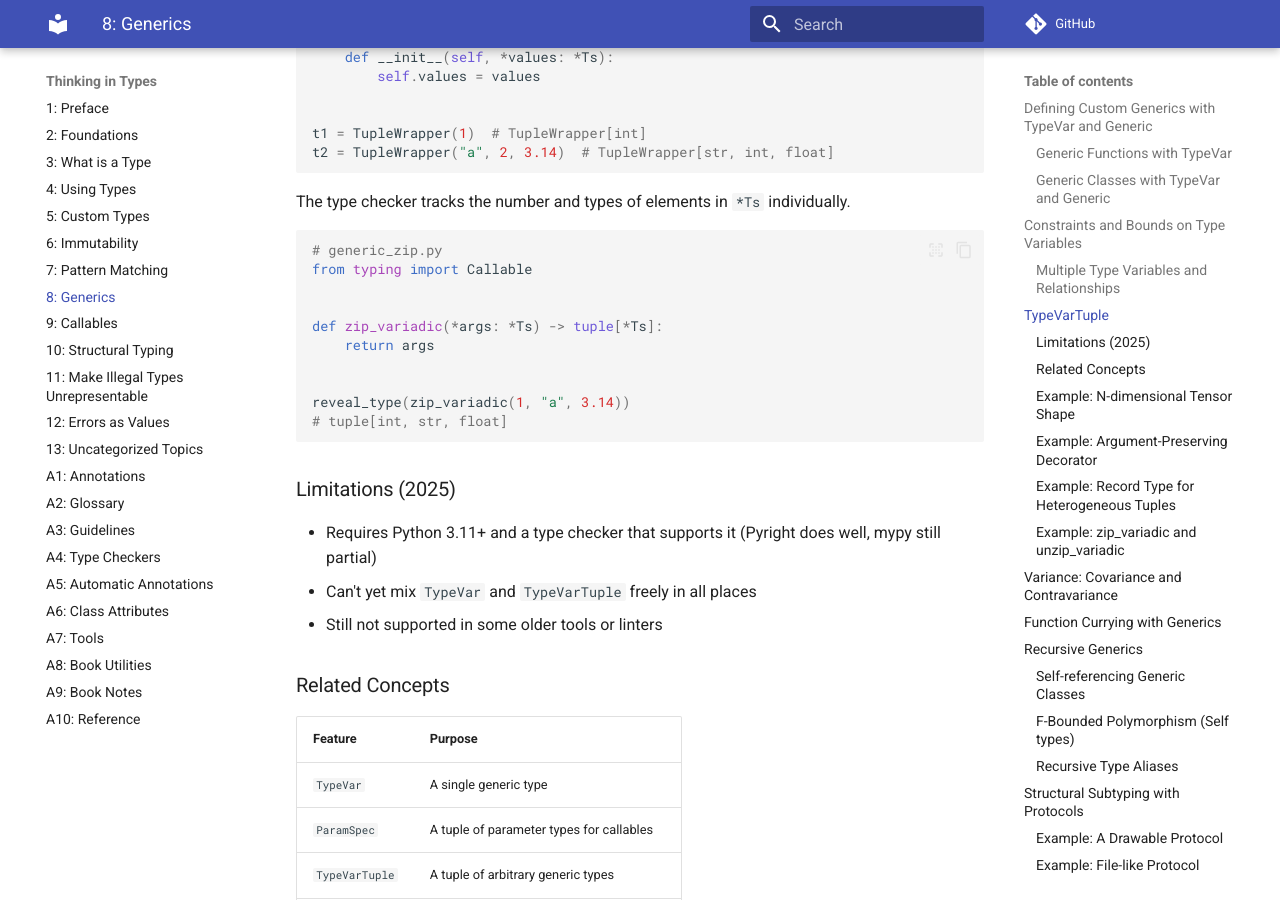
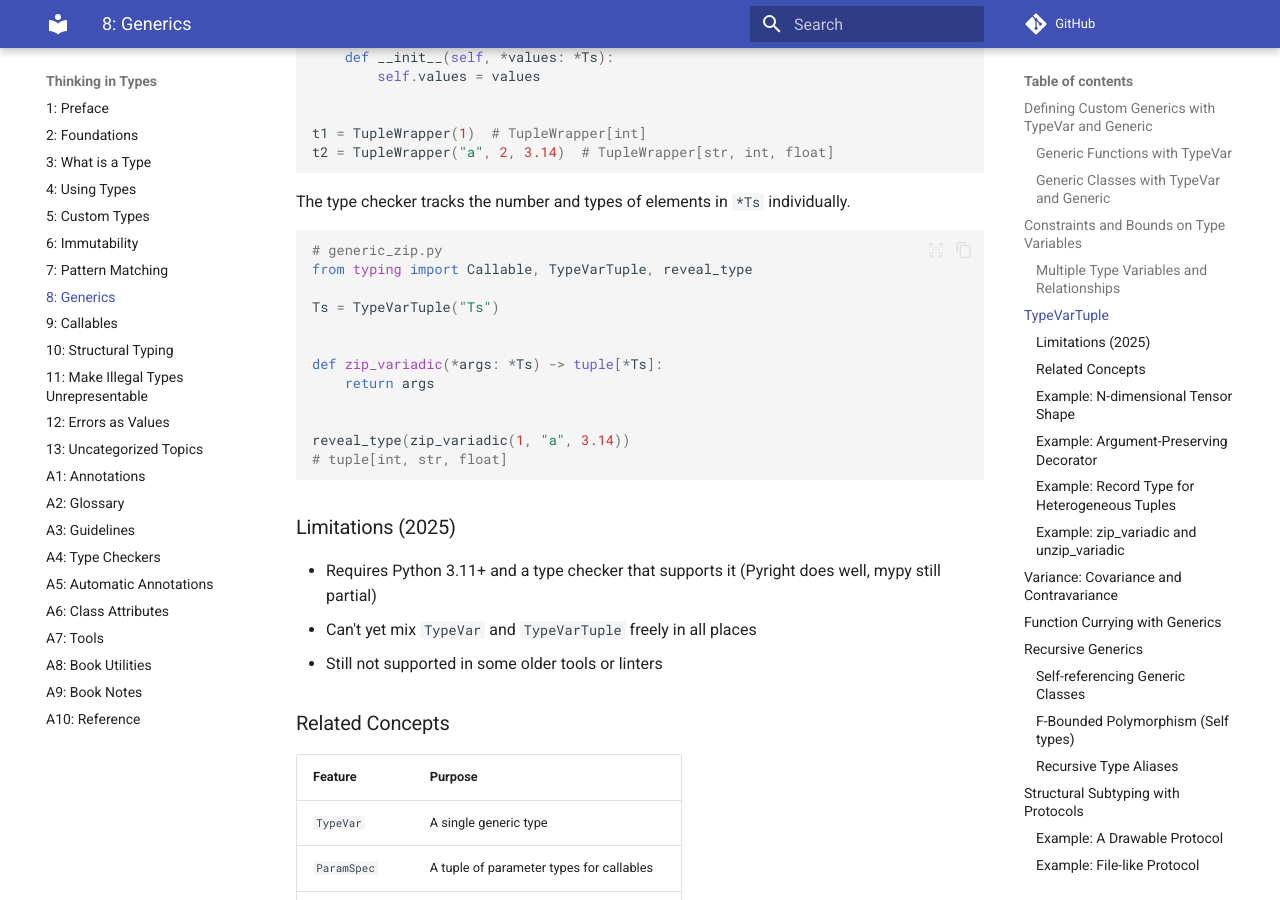
Before and after one commit to ThinkingInTypes/ThinkingInTypes.github.io, an MkDocs documentation site: the page built from Chapters/C08_Generics.md, in a window 1280 px wide and 900 px high, scrolled down 5601 px. Built offline with MkDocs 1.6.1 and Material for MkDocs 9.7.7, drawn with Linux system fonts in a browser that asks for light colours; comment, search, counter and statistics services are not loaded.

Commit message:
Update C08_Generics.md

````diff
--- a/Chapters/C08_Generics.md
+++ b/Chapters/C08_Generics.md
@@ -260,7 +260,9 @@ The type checker tracks the number and types of elements in `*Ts` individually.
 
 ```python
 # generic_zip.py
-from typing import Callable
+from typing import Callable, TypeVarTuple, reveal_type
+
+Ts = TypeVarTuple("Ts")
 
 
 def zip_variadic(*args: *Ts) -> tuple[*Ts]:
````
